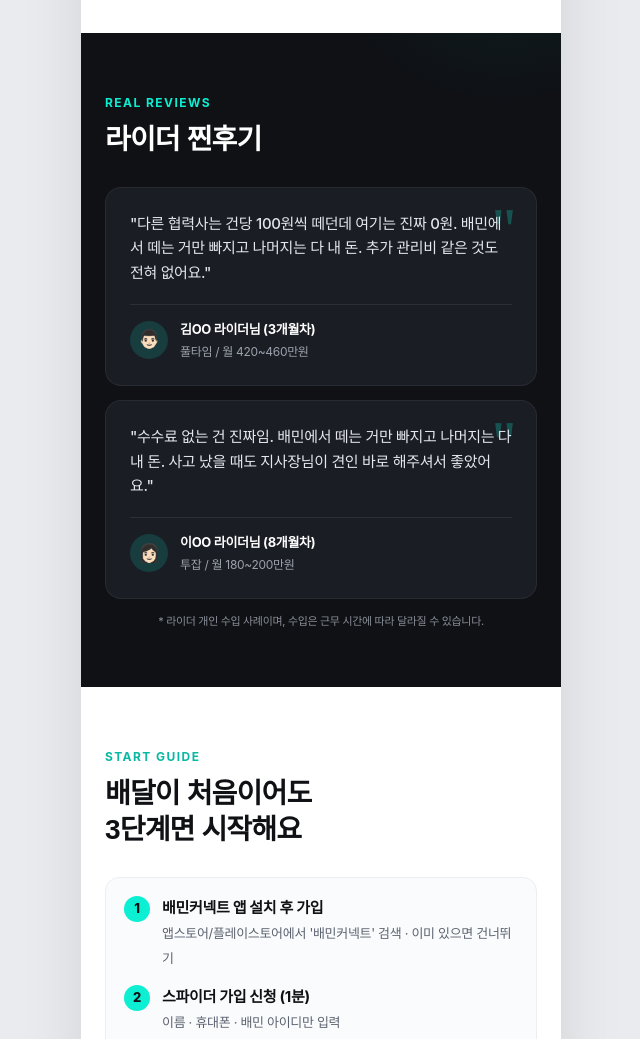
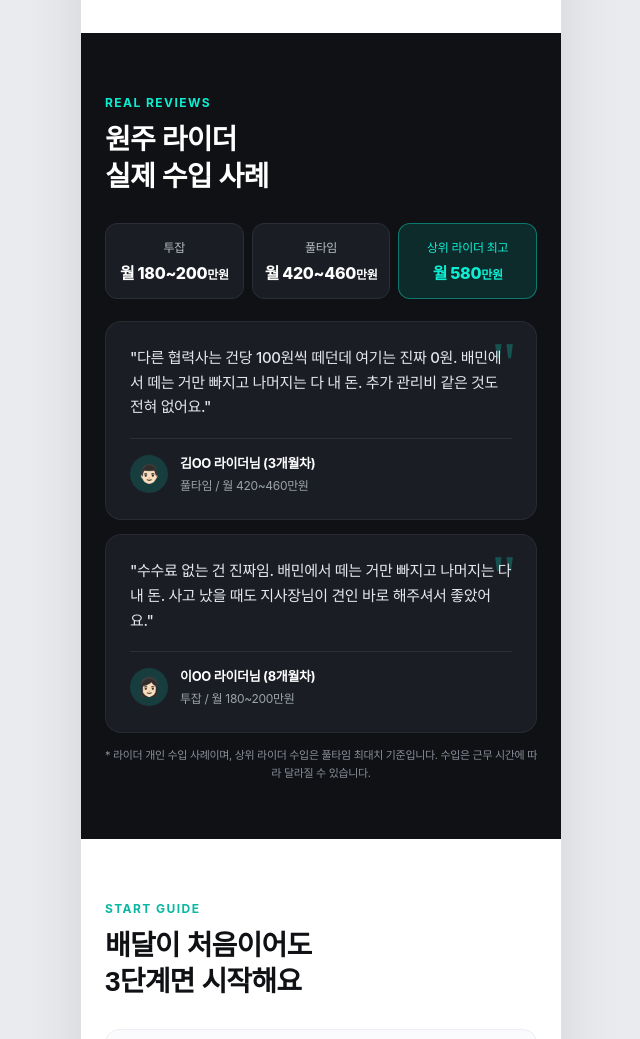
Before and after one commit to dlrbgh031300/wonju, a plain HTML site: page index.html in a window 1280 px wide. Shown: the part 3400-4439 px from the top of the page, without its empty margins (319-959 px from the left). Drawn offline with Linux system fonts and the light colour scheme; a web font is replaced by a local one.

Commit message:
후기 섹션에 실제 수입 사례 띠 추가(투잡/풀타임/상위 라이더 최고 580만원) + 최대치 기준 고지

```diff
--- a/index.html
+++ b/index.html
@@ -1378,7 +1378,22 @@
         <!-- 라이더 후기 (다크) -->
         <section class="section section-dark fade-in-up">
             <span class="eyebrow">REAL REVIEWS</span>
-            <h2 class="section-title">라이더 찐후기</h2>
+            <h2 class="section-title">원주 라이더<br>실제 수입 사례</h2>
+
+            <div style="display: grid; grid-template-columns: 1fr 1fr 1fr; gap: 8px; margin-bottom: 22px;">
+                <div style="background: #1A1D24; border: 1px solid #2A2E37; border-radius: 12px; padding: 14px 8px; text-align: center;">
+                    <div style="font-size: 12px; color: #B6BCC6; margin-bottom: 6px;">투잡</div>
+                    <div style="font-size: 16px; font-weight: 800; color: #FFFFFF; line-height: 1.3;">월 180~200<span style="font-size: 12px;">만원</span></div>
+                </div>
+                <div style="background: #1A1D24; border: 1px solid #2A2E37; border-radius: 12px; padding: 14px 8px; text-align: center;">
+                    <div style="font-size: 12px; color: #B6BCC6; margin-bottom: 6px;">풀타임</div>
+                    <div style="font-size: 16px; font-weight: 800; color: #FFFFFF; line-height: 1.3;">월 420~460<span style="font-size: 12px;">만원</span></div>
+                </div>
+                <div style="background: rgba(12,239,211,0.12); border: 1px solid rgba(12,239,211,0.4); border-radius: 12px; padding: 14px 8px; text-align: center;">
+                    <div style="font-size: 12px; color: var(--primary); margin-bottom: 6px;">상위 라이더 최고</div>
+                    <div style="font-size: 16px; font-weight: 800; color: var(--primary); line-height: 1.3;">월 580<span style="font-size: 12px;">만원</span></div>
+                </div>
+            </div>
 
             <div class="review-card">
                 <p class="review-quote">"다른 협력사는 건당 100원씩 떼던데 여기는 진짜 0원. 배민에서 떼는 거만 빠지고 나머지는 다 내 돈. 추가 관리비 같은 것도 전혀 없어요."</p>
@@ -1401,7 +1416,7 @@
                     </div>
                 </div>
             </div>
-            <p style="font-size: 11px; color: #8A8F99; text-align: center; margin-top: 14px;">* 라이더 개인 수입 사례이며, 수입은 근무 시간에 따라 달라질 수 있습니다.</p>
+            <p style="font-size: 11px; color: #8A8F99; text-align: center; margin-top: 14px;">* 라이더 개인 수입 사례이며, 상위 라이더 수입은 풀타임 최대치 기준입니다. 수입은 근무 시간에 따라 달라질 수 있습니다.</p>
         </section>
 
         <!-- 시작 안내 -->
```
